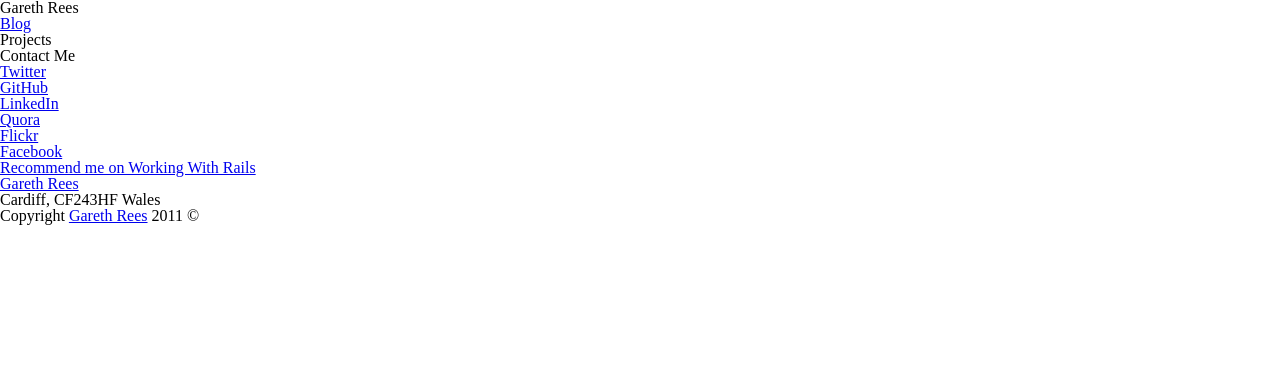
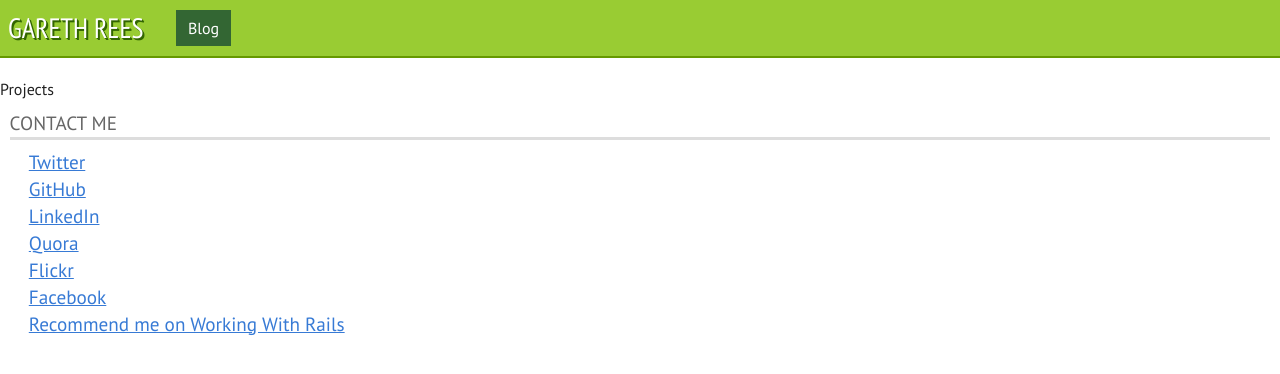
Before and after one commit to garethrees/garethrees.github.com, a Jekyll site: the page built from pages/projects.html, in a window 1280 px wide. Shown: the top 374 px of the page. Built offline with Jekyll 4.4.1, drawn with Linux system fonts in a browser that asks for light colours; nearby versions of some CDN libraries; library files that are not in the unit come from our copies.

Commit message:
Modified stylesheet location

```diff
--- a/_layouts/default.html
+++ b/_layouts/default.html
@@ -2,10 +2,10 @@
 <html lang="en">
 <head>
 	<meta charset="utf-8" />
-	<title>{{ page.title }}</title>
-	<link rel="stylesheet" href="stylesheets/reset.css" />
-	<link rel="stylesheet" href="stylesheets/vanilla.css" />
-	<link rel="stylesheet" href="stylesheets/application.css" />
+	<title>{{ page.title }} / Gareth Rees: Ruby on Rails and Front End Web Developer from Cardiff, Wales UK</title>
+	<link rel="stylesheet" href="/stylesheets/reset.css" />
+	<link rel="stylesheet" href="/stylesheets/vanilla.css" />
+	<link rel="stylesheet" href="/stylesheets/application.css" />
 	<script src="https://ajax.googleapis.com/ajax/libs/jquery/1.5.1/jquery.min.js"></script>
 	<!--[if IE]>
 		<script src="http://html5shiv.googlecode.com/svn/trunk/html5.js"></script>
```
